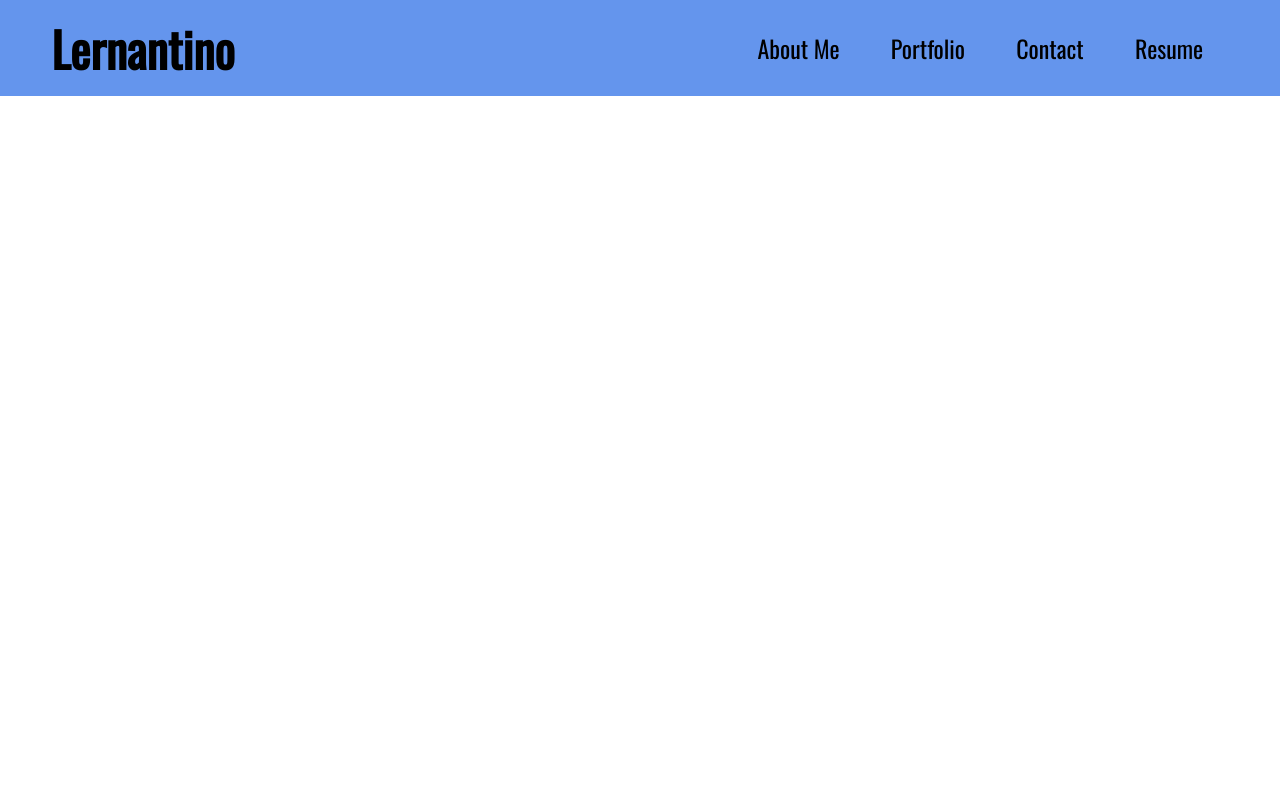
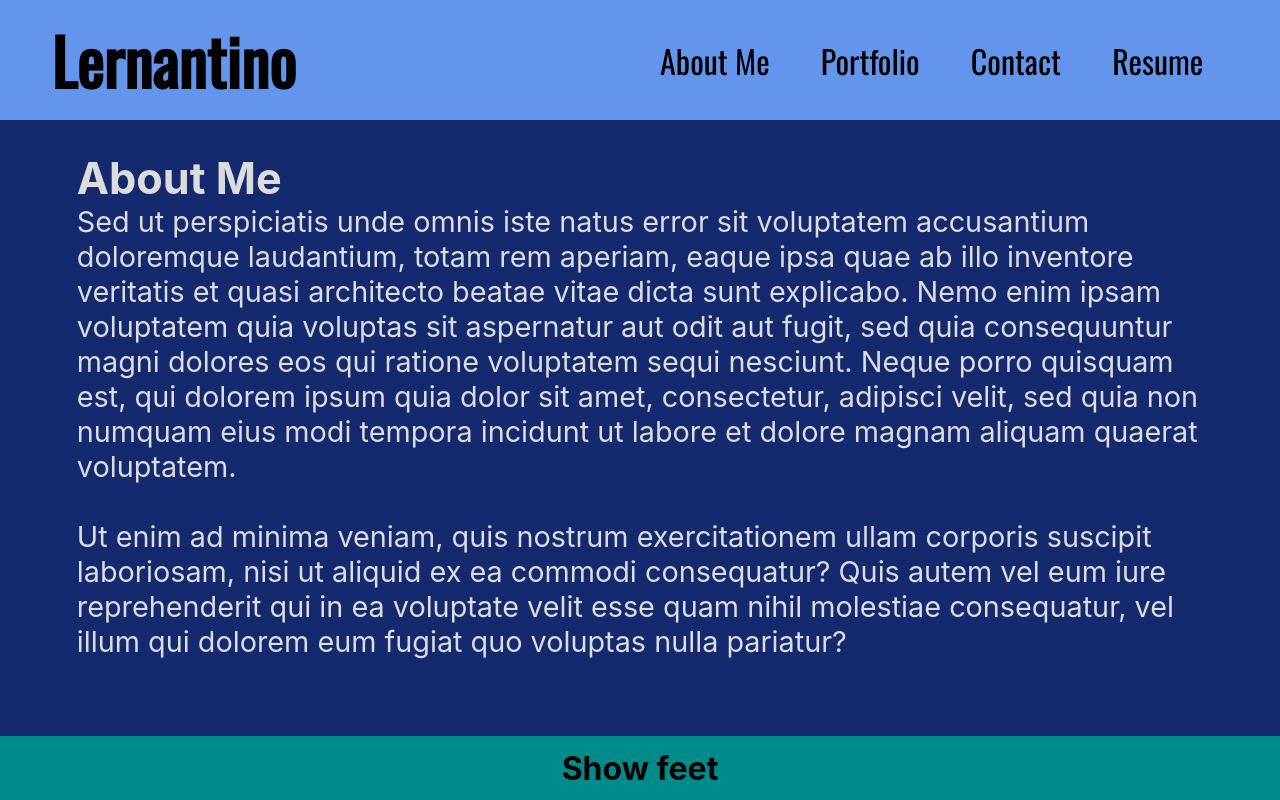
Before and after one commit to BeatyPete/my-portapotfolio, a React (Create React App) app: page / in a window 1280 px wide. Built offline with nearby package versions, Linux system fonts and the light colour scheme; a web font is replaced by a local one.

Commit message:
styled main and footer created about me section and dummy sections

```diff
--- a/src/App.css
+++ b/src/App.css
@@ -4,17 +4,24 @@
   box-sizing: border-box;
 }
 
+@keyframes become {
+  from {opacity: 0%}
+  to {opacity: 100%}
+}
+
 .headContainer {
   background-color: cornflowerblue;
   display: grid;
   grid-template-columns: 1fr 1fr 1fr;
-  height: 6rem;
+  height: 15vh;
   padding: 0 4vw;
   font-family: 'Oswald', sans-serif;
+  /* animation-name: become;
+  animation-duration: 1s; */
 }
 .headContainer h1 {
   margin: auto 0;
-  font-size: 3rem;
+  font-size: 4rem;
 }
 .headContainer nav {
   grid-column: 2/-1;
@@ -25,8 +32,24 @@
   justify-content: flex-end;
   height: 100%;
   align-items: center;
-  font-size: 1.5rem;
+  font-size: 2rem;
 }
 .headContainer nav ul li {
   padding: 0 2vw;
 }
+
+main {
+  height: 77vh;
+  background-color: rgb(21, 42, 110);
+  padding: 2rem 6vw;
+  font-size: 1.8rem;
+  color: gainsboro;
+}
+
+footer {
+  height: 8vh;
+  background-color: darkcyan;
+  display: flex;
+  justify-content: center;
+  align-items: center;
+}
--- a/src/App.js
+++ b/src/App.js
@@ -1,11 +1,15 @@
 import React from 'react';
 import Header from './components/Header';
+import About from './components/About';
+import Footer from './components/Footer';
 import './App.css';
 
 function App() {
   return (
     <div>
       <Header />
+      <About />
+      <Footer />
     </div>
   );
 }
--- /dev/null
+++ b/src/components/About/index.js
@@ -0,0 +1,14 @@
+import React from 'react';
+
+function About() {
+    return (
+        <main>
+            <h2 id="about">About Me</h2>
+            <p>Sed ut perspiciatis unde omnis iste natus error sit voluptatem accusantium doloremque laudantium, totam rem aperiam, eaque ipsa quae ab illo inventore veritatis et quasi architecto beatae vitae dicta sunt explicabo. Nemo enim ipsam voluptatem quia voluptas sit aspernatur aut odit aut fugit, sed quia consequuntur magni dolores eos qui ratione voluptatem sequi nesciunt. Neque porro quisquam est, qui dolorem ipsum quia dolor sit amet, consectetur, adipisci velit, sed quia non numquam eius modi tempora incidunt ut labore et dolore magnam aliquam quaerat voluptatem. </p>
+            <br></br>
+            <p>Ut enim ad minima veniam, quis nostrum exercitationem ullam corporis suscipit laboriosam, nisi ut aliquid ex ea commodi consequatur? Quis autem vel eum iure reprehenderit qui in ea voluptate velit esse quam nihil molestiae consequatur, vel illum qui dolorem eum fugiat quo voluptas nulla pariatur?</p>
+        </main>
+      );
+}
+
+export default About;
--- /dev/null
+++ b/src/components/Footer/index.js
@@ -0,0 +1,11 @@
+import React from 'react';
+
+function Footer() {
+    return (
+        <footer>
+            <h1>Show feet</h1>
+        </footer>
+      );
+}
+
+export default Footer;
```
Also changed, not shown: src/components/Contact/index.js (added, +10 -0 lines), src/components/Project/index.js (added, +10 -0 lines), src/components/Resume/index.js (added, +10 -0 lines).
